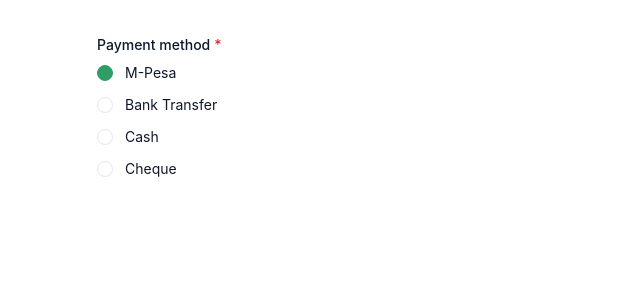
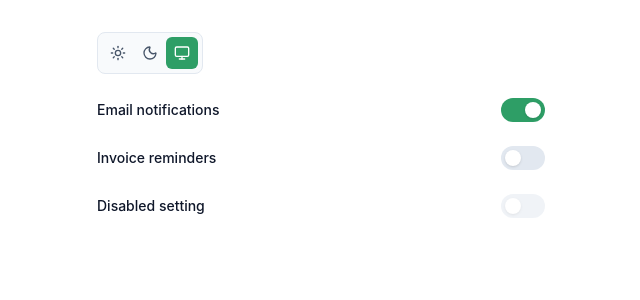
Before and after one commit to juliusmwas/Clientor, a React (Vite) app in the folder apps/website/: page / in a window 1280 px wide. Shown: the top 300 px of the page, without its empty margins (319-959 px from the left). Built offline with nearby package versions, Linux system fonts and the light colour scheme.

Commit message:
feat: add reusable switch component

```diff
--- a/apps/website/src/App.tsx
+++ b/apps/website/src/App.tsx
@@ -1,34 +1,28 @@
-import FormField from "./components/ui/FormField";
-import RadioGroup from "./components/ui/RadioGroup";
+import Switch from "./components/ui/Switch";
+import ThemeSwitcher from "./components/ThemeSwitcher";
 
 function App() {
   return (
     <main className="min-h-screen bg-background p-8 text-text-primary">
-      <div className="mx-auto max-w-md">
-        <FormField label="Payment method" required>
-          <RadioGroup
-            name="payment-method"
-            defaultValue="mpesa"
-            options={[
-              {
-                value: "mpesa",
-                label: "M-Pesa",
-              },
-              {
-                value: "bank-transfer",
-                label: "Bank Transfer",
-              },
-              {
-                value: "cash",
-                label: "Cash",
-              },
-              {
-                value: "cheque",
-                label: "Cheque",
-              },
-            ]}
-          />
-        </FormField>
+      <div className="mx-auto max-w-md space-y-6">
+        <ThemeSwitcher></ThemeSwitcher>
+        <label className="flex items-center justify-between gap-4">
+          <span className="text-sm font-medium">Email notifications</span>
+
+          <Switch defaultChecked />
+        </label>
+
+        <label className="flex items-center justify-between gap-4">
+          <span className="text-sm font-medium">Invoice reminders</span>
+
+          <Switch />
+        </label>
+
+        <label className="flex items-center justify-between gap-4">
+          <span className="text-sm font-medium">Disabled setting</span>
+
+          <Switch disabled />
+        </label>
       </div>
     </main>
   );
--- /dev/null
+++ b/apps/website/src/components/ui/Switch.tsx
@@ -0,0 +1,50 @@
+import type { InputHTMLAttributes } from "react";
+
+type SwitchProps = Omit<InputHTMLAttributes<HTMLInputElement>, "type">;
+
+function Switch({ disabled, className, ...props }: SwitchProps) {
+  return (
+    <label
+      className={[
+        "relative inline-flex h-6 w-11 shrink-0",
+        disabled ? "cursor-not-allowed opacity-50" : "cursor-pointer",
+        className,
+      ]
+        .filter(Boolean)
+        .join(" ")}
+    >
+      <input
+        {...props}
+        type="checkbox"
+        disabled={disabled}
+        role="switch"
+        className="peer sr-only"
+      />
+
+      <span
+        aria-hidden="true"
+        className={[
+          "absolute inset-0 rounded-full",
+          "bg-border",
+          "transition-colors duration-200",
+          "peer-checked:bg-primary",
+          "peer-focus-visible:outline-2",
+          "peer-focus-visible:outline-offset-2",
+          "peer-focus-visible:outline-primary",
+        ].join(" ")}
+      />
+
+      <span
+        aria-hidden="true"
+        className={[
+          "pointer-events-none absolute left-1 top-1",
+          "size-4 rounded-full bg-white shadow-sm",
+          "transition-transform duration-200",
+          "peer-checked:translate-x-5",
+        ].join(" ")}
+      />
+    </label>
+  );
+}
+
+export default Switch;
```
